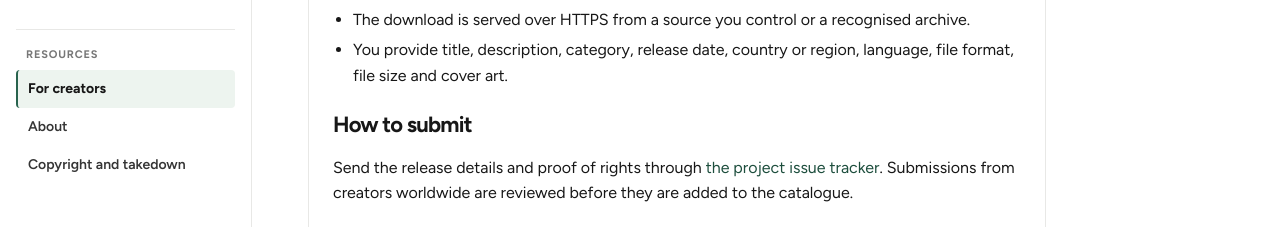
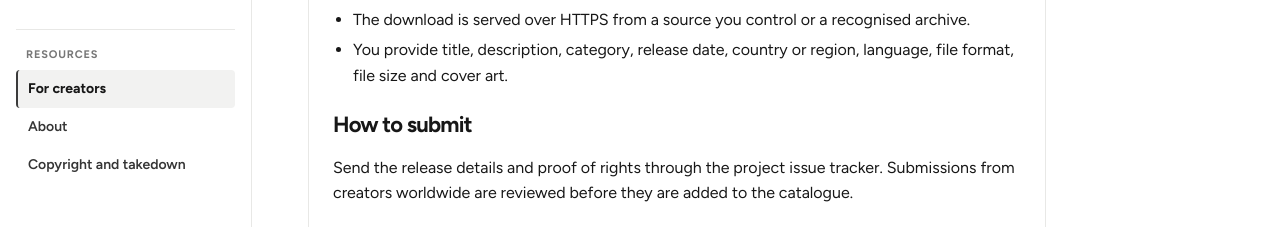
Before and after one commit to businessboard30-ship-it/naijafreedownload, a React (Vite) app: page /creators in a window 1280 px wide. Shown: the part 409-636 px from the top of the page. Built offline with nearby package versions, Linux system fonts and the light colour scheme; no server answers.

Commit message:
Remove unrequested green accent styling

```diff
--- a/src/styles/base.css
+++ b/src/styles/base.css
@@ -8,9 +8,9 @@
   --border-strong: #d4d4d0;
   --text: #171717;
   --muted: #656565;
-  --accent: #28634e;
-  --accent-hover: #1d4e3d;
-  --accent-soft: #edf4ef;
+  --accent: #3b3b3b;
+  --accent-hover: #171717;
+  --accent-soft: #f2f2f1;
   --topbar: 64px;
   --sidebar: 252px;
   --radius: 6px;
```
